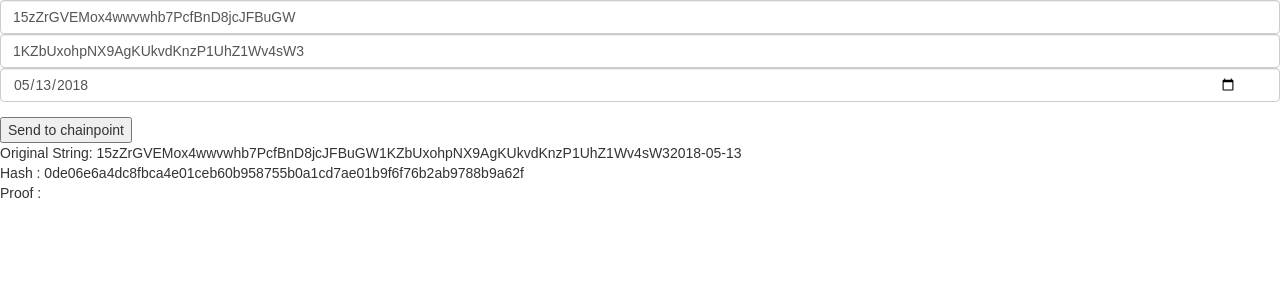
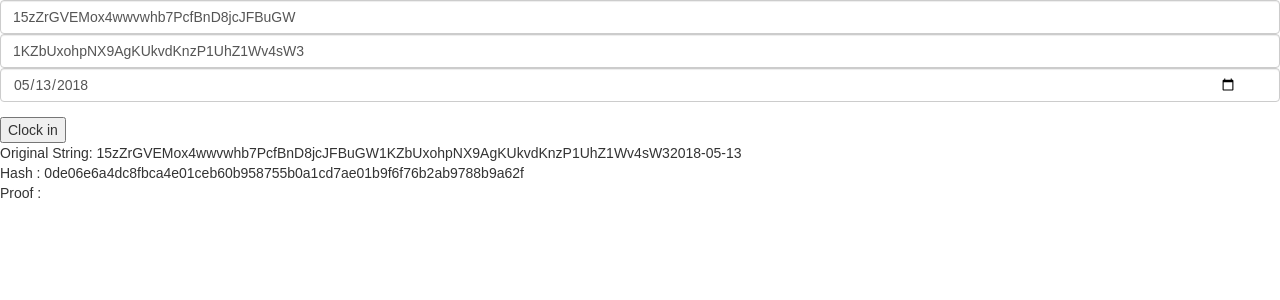
Before and after one commit to thomas-sarek/project_forward, a React (Create React App) app: page /proof in a window 1280 px wide. Shown: the top 300 px of the page. Built offline with nearby package versions, Linux system fonts and the light colour scheme.

Commit message:
named clock in

```diff
--- a/src/proof/Proof.js
+++ b/src/proof/Proof.js
@@ -53,7 +53,7 @@
 						{/*<input type="text" name="client_public_key" placeholder="Public key" value={props.client_public_key}  onChange={this.handleChange} />*/}
 						{/*<input type="text" name="org_public_key" placeholder="Organization key" value={props.org_public_key}  onChange={this.handleChange} />*/}
 						{/*<input type="date" name="timestamp" value={props.timestamp} onChange={this.handleChange} />*/}
-						<button type="submit">Send to chainpoint</button>
+						<button type="submit">Clock in</button>
 					</form>
 				</div>
 				<div className="info-wrapper">
```
